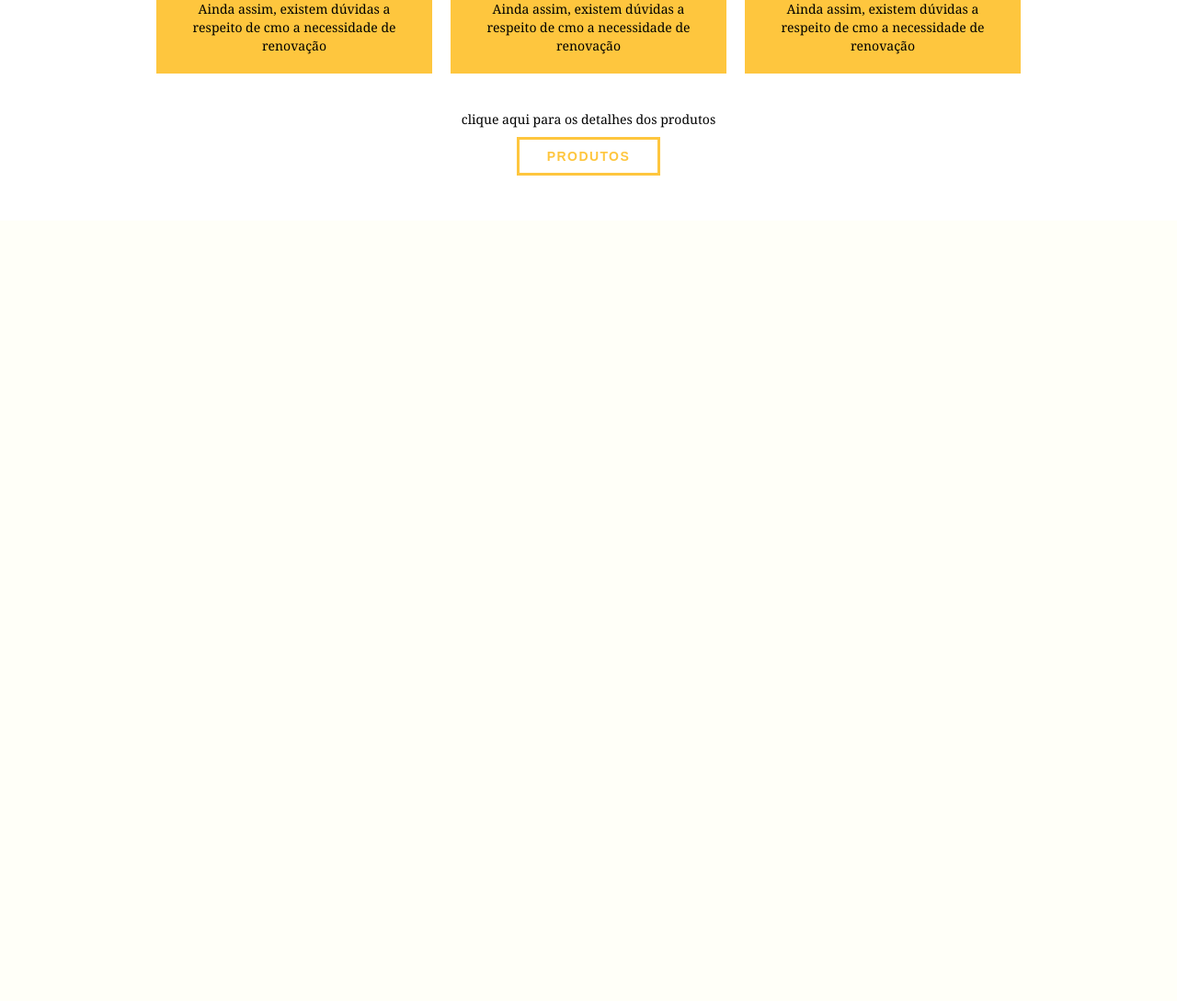
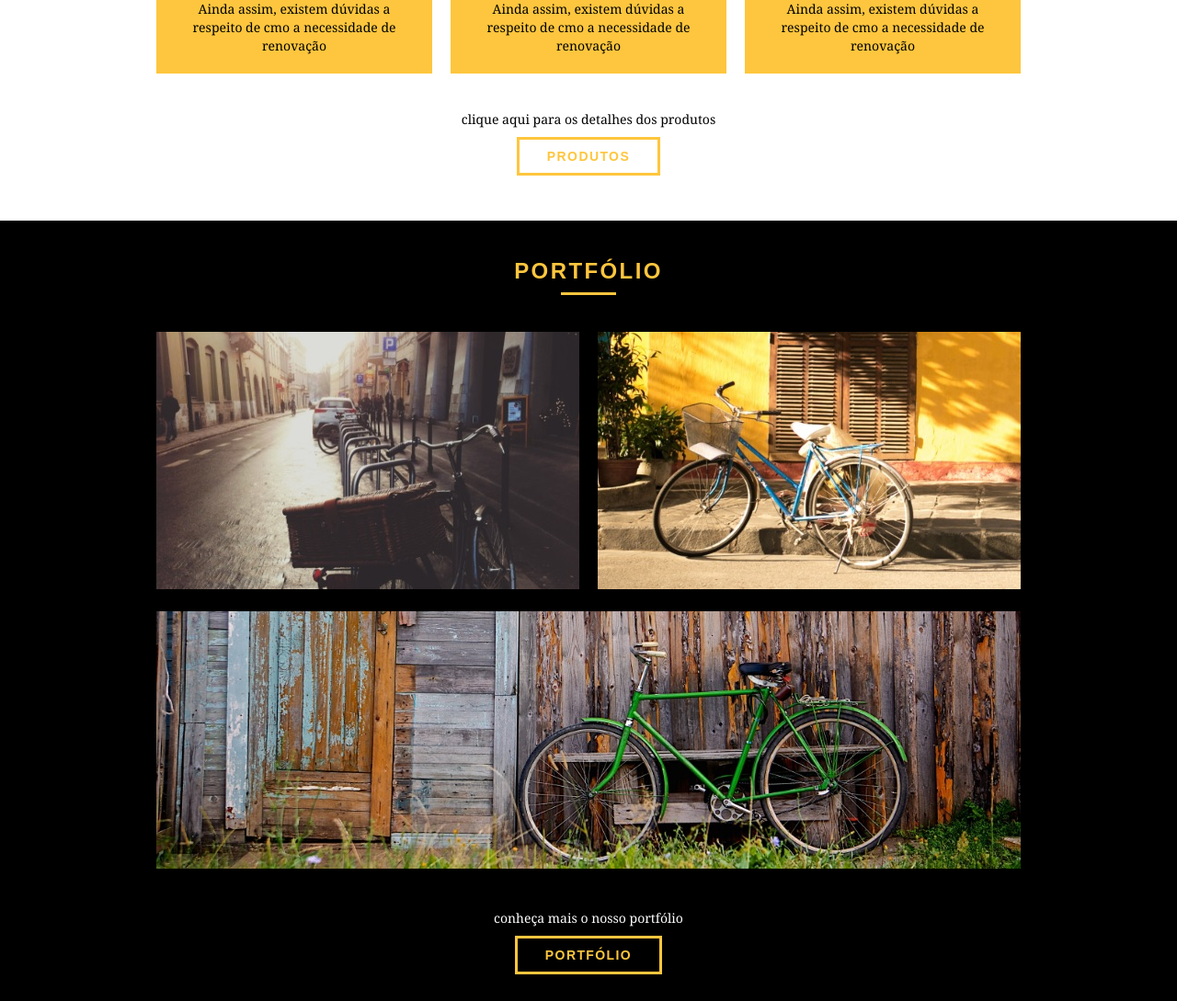
Before and after one commit to BielMar-01/Bikcraft-com-WordPress, a PHP site: page / in a window 1280 px wide. Shown: the part 863-1952 px from the top of the page at 92% size. Before the commit the page ends 1054 px from the top, so only its background shows below. Run offline with PHP 8.4, Linux system fonts and the light colour scheme.

Commit message:
Portfolio - Home

```diff
--- a/webBikcraft/css/style.css
+++ b/webBikcraft/css/style.css
@@ -177,3 +177,27 @@ p {
 .call-to-action p {
   margin-bottom: 20PX;
 }
+
+
+/* PORTFOLIO */
+.portfolio {
+  width: 100%;
+  background: #000;
+  padding: 40px 0;
+}
+
+.portfolio .subtitle {
+  color: #fec63e;
+}
+
+.portfolio .subtitle:after {
+  background: #fec63e;
+}
+
+.portfolio_list li:last-child {
+  margin-top: 20px;
+}
+
+.portfolio .call-to-action p {
+  color: #fff;
+}
--- a/webBikcraft/index.html
+++ b/webBikcraft/index.html
@@ -83,5 +83,22 @@
       <a href="products.html" class="btn btn-dark" >Produtos</a>
     </div>
   </section>
+
+  <!-- Portfolio -->
+  <section class="portfolio">
+    <div class="container">
+      <h2 class="subtitle">Portfólio</h2>
+      <ul class="portfolio_list">
+        <li class="grid-8"><img src="img/portfolio/retro.jpg" alt="Bicicleta Retro"></li>
+        <li class="grid-8"><img src="img/portfolio/passeio.jpg" alt="Bicicleta Passeio"></li>
+        <li class="grid-16"><img src="img/portfolio/esporte.jpg" alt="Bicicleta Esporte"></li>
+      </ul>
+
+      <div class="call-to-action">
+        <p>conheça mais o nosso portfólio</p>
+        <a href="prtfolio.html" class="btn" >Portfólio</a>
+      </div>
+    </div>
+  </section>
 </body>
 </html>
```
